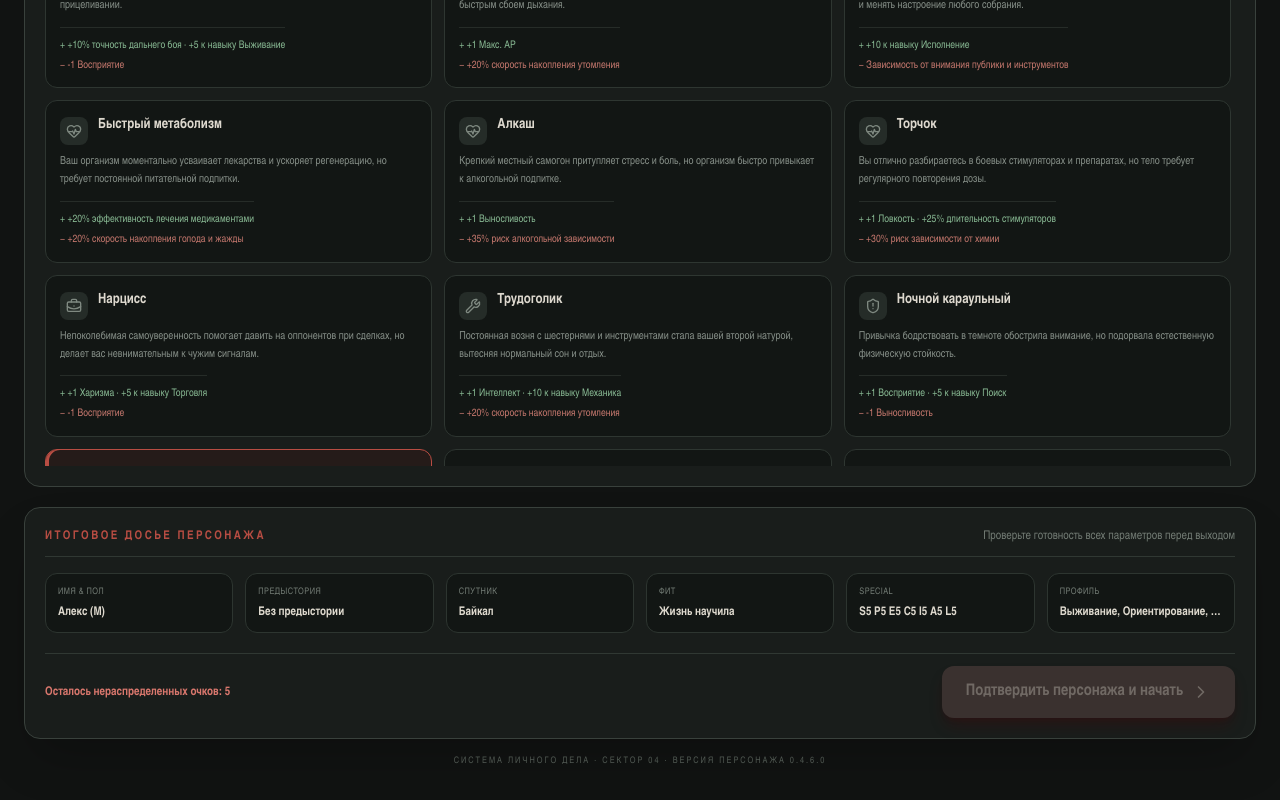
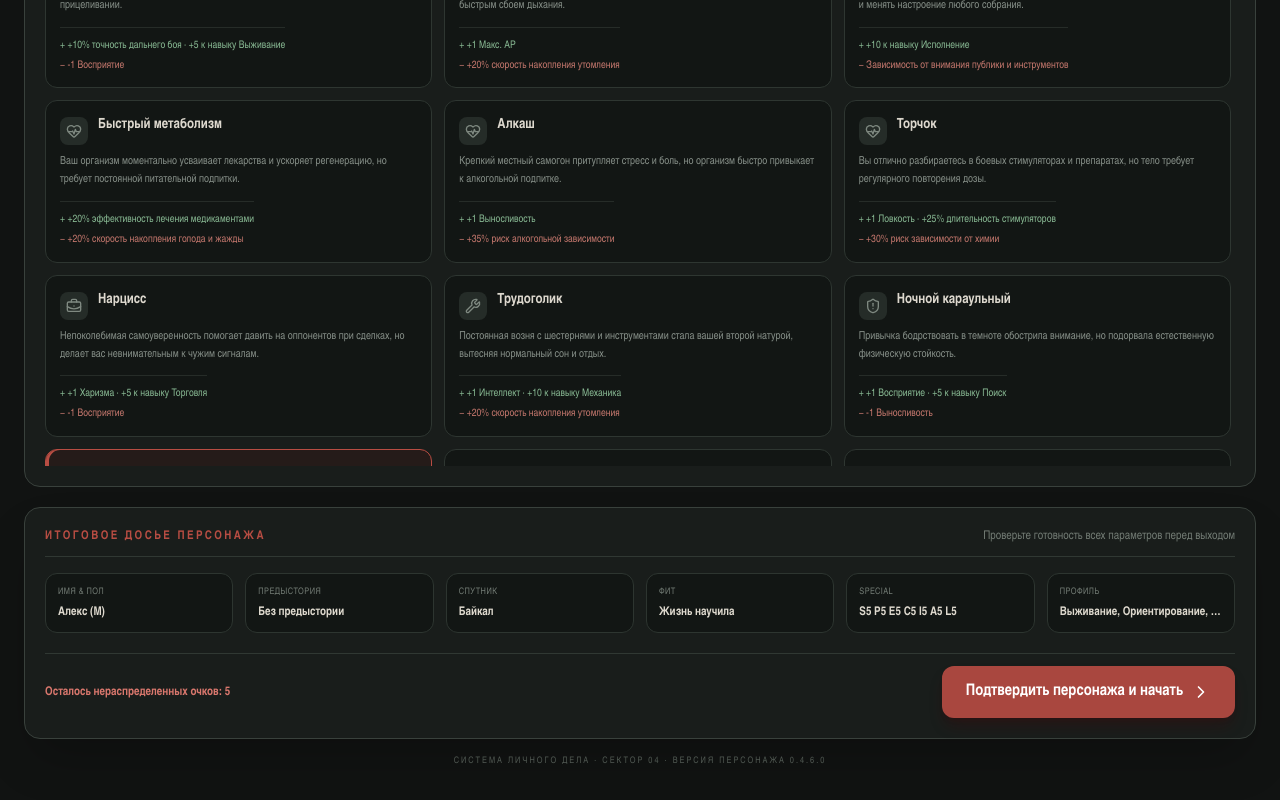
Before and after one commit to GKzk/RPG-Out-of-life, a React (Vite) app: page / in a window 1280 px wide. Shown: the part 2118-2918 px from the top of the page. Built offline with nearby package versions, Linux system fonts and the light colour scheme.

Commit message:
Update skill UI and remove legacy wording

```diff
--- a/src/components/CharacterCreation.tsx
+++ b/src/components/CharacterCreation.tsx
@@ -126,7 +126,7 @@ export const CharacterCreation: React.FC = () => {
     if (!next) return;
     setBackgroundId(id);
     // Background specifies mandatory core skill, but does NOT silently override the player's chosen feat
-    setTaggedSkills((current) => current.includes(next.coreSkill) ? current : [...current.slice(0, 2), next.coreSkill]);
+    if (next.coreSkill) setTaggedSkills((current) => current.includes(next.coreSkill!) ? current : [...current.slice(0, 2), next.coreSkill!]);
   };
 
   const startArchetype = (presetId: string) => {
@@ -143,7 +143,7 @@ export const CharacterCreation: React.FC = () => {
   };
 
   const toggleTagSkill = (skillId: SkillName) => {
-    if (skillId === backgroundSkill) return;
+    if (backgroundSkill && skillId === backgroundSkill) return;
     if (taggedSkills.includes(skillId)) {
       setTaggedSkills(taggedSkills.filter((s) => s !== skillId));
       return;
@@ -153,7 +153,7 @@ export const CharacterCreation: React.FC = () => {
   };
 
   const handleFinishCreation = () => {
-    if (taggedSkills.length !== 3 || !taggedSkills.includes(backgroundSkill) || remainingPoints < 0) return;
+    if (taggedSkills.length !== 3 || (backgroundSkill && !taggedSkills.includes(backgroundSkill)) || remainingPoints < 0) return;
     createCharacter(
       name.trim() || 'Алекс',
       background.titleRu,
@@ -687,7 +687,7 @@ export const CharacterCreation: React.FC = () => {
 
             <button
               onClick={handleFinishCreation}
-              disabled={remainingPoints < 0 || taggedSkills.length !== 3 || !taggedSkills.includes(backgroundSkill)}
+              disabled={remainingPoints < 0 || taggedSkills.length !== 3 || (!!backgroundSkill && !taggedSkills.includes(backgroundSkill))}
               className="w-full md:w-auto min-w-[280px] rounded-xl bg-[#a9473f] hover:bg-[#bc5148] disabled:bg-[#3a312f] disabled:text-[#706964] text-white font-semibold py-3.5 px-6 flex items-center justify-center gap-2 transition-colors shadow-lg shadow-red-950/30"
             >
               Подтвердить персонажа и начать
```
